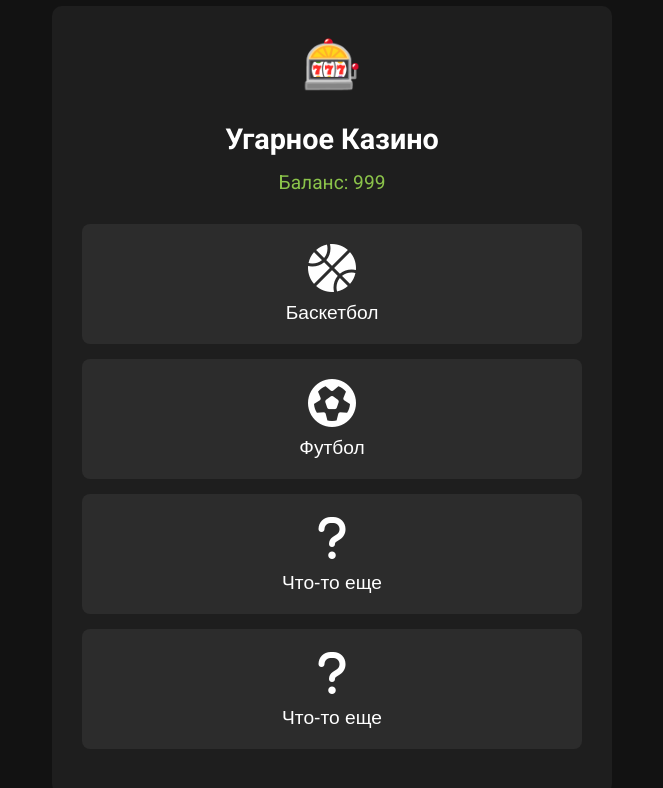
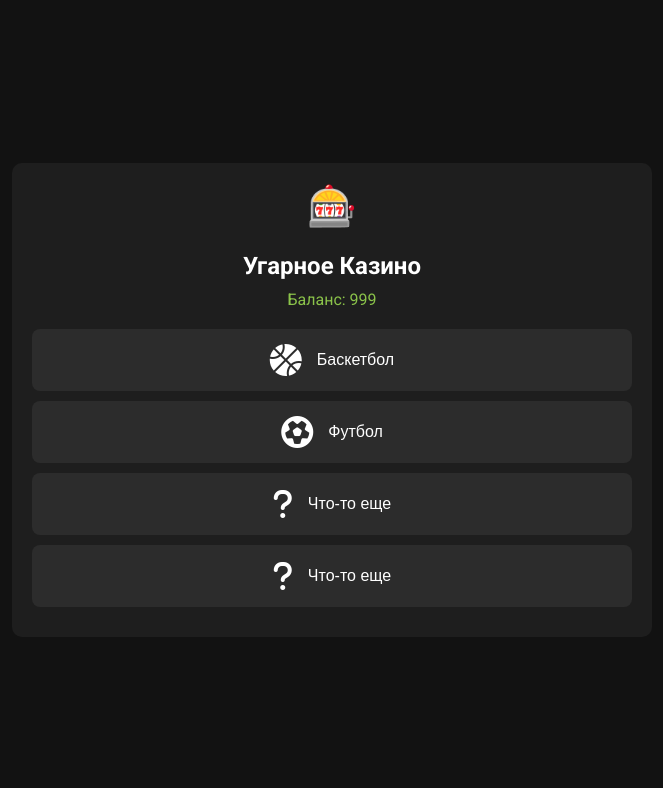
Before and after one commit to coddice/coddice.github.io, a plain HTML site: page index.html in a window 1280 px wide. Shown: the whole page, without its empty margins (308-971 px from the left). Drawn offline with Linux system fonts and the light colour scheme.

Commit message:
wonderful

```diff
--- a/styles.css
+++ b/styles.css
@@ -1,20 +1,20 @@
 body {
-    background: #121212; /* Темный фон */
+    background: #121212;
     color: #fff;
-    font-family: 'Roboto', sans-serif; /* Более простой шрифт */
+    font-family: 'Roboto', sans-serif;
     margin: 0;
     display: flex;
     justify-content: center;
     align-items: center;
-    min-height: 100vh; /* Занимаем всю высоту экрана */
+    min-height: 100vh;
 }
 
 .container {
-    background: #1e1e1e; /* Чуть светлее фон контейнера */
+    background: #1e1e1e;
     border-radius: 10px;
-    padding: 30px;
-    width: 90%; /* Занимаем большую часть ширины */
-    max-width: 500px; /* Ограничим максимальную ширину */
+    padding: 20px; /* Уменьшим общий отступ */
+    width: 95%; /* Займем еще больше ширины */
+    max-width: 600px; /* Увеличим максимальную ширину на больших экранах */
     display: flex;
     flex-direction: column;
     align-items: center;
@@ -24,30 +24,31 @@ body {
     display: flex;
     flex-direction: column;
     align-items: center;
-    margin-bottom: 30px;
+    margin-bottom: 20px; /* Уменьшим отступ */
     width: 100%;
+    text-align: center; /* Центрируем лого и заголовок */
 }
 
 .logo {
-    font-size: 3em;
-    margin-bottom: 10px;
-    color: #ff9800; /* Оранжевый акцент */
+    font-size: 2.5em; /* Немного уменьшим логотип */
+    margin-bottom: 5px; /* Уменьшим отступ */
+    color: #ff9800;
 }
 
 .casino-title {
-    font-size: 1.8em;
+    font-size: 1.5em; /* Немного уменьшим заголовок */
     font-weight: bold;
-    margin-bottom: 15px;
+    margin-bottom: 10px; /* Уменьшим отступ */
 }
 
 .balance {
-    font-size: 1.2em;
-    color: #8bc34a; /* Зеленый цвет баланса */
+    font-size: 1em; /* Уменьшим размер баланса */
+    color: #8bc34a;
 }
 
 .games {
     display: flex;
-    flex-direction: column;
+    flex-direction: column; /* Выстраиваем элементы в колонку */
     width: 100%;
 }
 
@@ -56,13 +57,13 @@ body {
     color: #fff;
     border: none;
     border-radius: 8px;
-    padding: 20px;
-    margin-bottom: 15px;
+    padding: 15px; /* Уменьшим внутренний отступ */
+    margin-bottom: 10px; /* Уменьшим отступ между кнопками */
     display: flex;
-    flex-direction: column;
-    align-items: center;
-    justify-content: center;
-    font-size: 1.2em;
+    flex-direction: row; /* Располагаем иконку и текст в ряд */
+    align-items: center; /* Выравниваем по вертикали */
+    justify-content: center; /* Центрируем содержимое */
+    font-size: 1em; /* Уменьшим размер шрифта */
     cursor: pointer;
     transition: background-color 0.3s ease;
 }
@@ -72,6 +73,27 @@ body {
 }
 
 .game-icon {
-    font-size: 2.5em;
-    margin-bottom: 10px;
+    font-size: 2em; /* Уменьшим размер иконки */
+    margin-right: 15px; /* Добавим отступ справа от иконки */
 }
+
+/* Медиа-запрос для экранов шириной до 500px */
+@media (max-width: 500px) {
+    .container {
+        padding: 15px;
+    }
+    .logo {
+        font-size: 2em;
+    }
+    .casino-title {
+        font-size: 1.3em;
+    }
+    .game-card {
+        font-size: 0.9em;
+        padding: 12px;
+    }
+    .game-icon {
+        font-size: 1.8em;
+        margin-right: 10px;
+    }
+}
```
